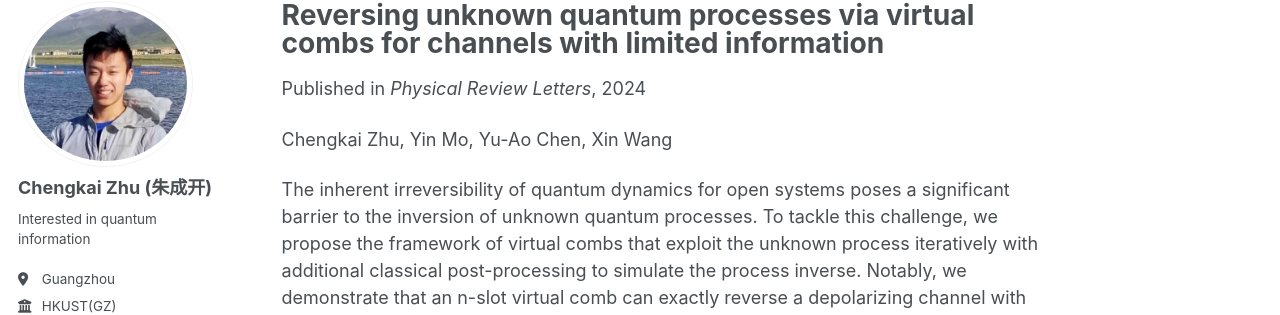
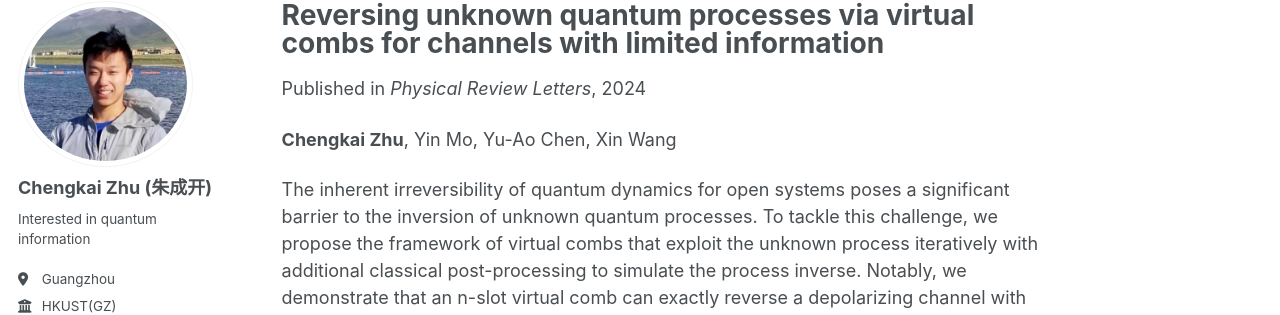
Before and after one commit to Chengkai-Zhu/Chengkai-Zhu.github.io, a Jekyll site: the page built from _publications/2009-10-01-paper-title-number-1.md, in a window 1280 px wide and 1263 px high. Shown: the part 105-420 px from the top of the window. Built offline with Jekyll 4.4.1, drawn with Linux system fonts in a browser that asks for light colours; some web fonts are replaced.

```diff
--- a/_publications/2009-10-01-paper-title-number-1.md
+++ b/_publications/2009-10-01-paper-title-number-1.md
@@ -7,6 +7,6 @@ date: 2024-07-19
 venue: 'Physical Review Letters'
 paperurl: 'https://journals.aps.org/prl/abstract/10.1103/PhysRevLett.133.030801'
 ---
-Chengkai Zhu, Yin Mo, Yu-Ao Chen, Xin Wang
+**Chengkai Zhu**, Yin Mo, Yu-Ao Chen, Xin Wang
 
 The inherent irreversibility of quantum dynamics for open systems poses a significant barrier to the inversion of unknown quantum processes. To tackle this challenge, we propose the framework of virtual combs that exploit the unknown process iteratively with additional classical post-processing to simulate the process inverse. Notably, we demonstrate that an n-slot virtual comb can exactly reverse a depolarizing channel with one unknown noise parameter out of n+1 potential candidates, and a 1-slot virtual comb can exactly reverse an arbitrary pair of quantum channels. We further explore the approximate inversion of an unknown channel within a given channel set. A worst-case error decay of $O(n^{−1})$ is unveiled for depolarizing channels within a specified noise region. Moreover, we show that virtual combs can universally reverse unitary operations and investigate the trade-off between the slot number and the sampling overhead.
```
